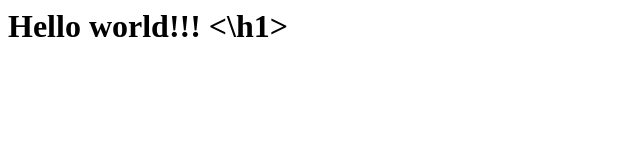
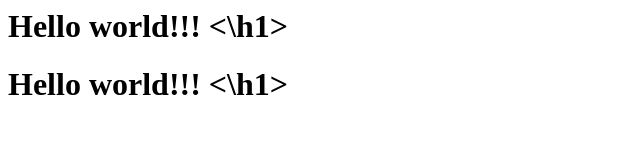
Before and after one commit to kurmangaliaruzhan/Lesson1, a plain HTML site: page index.html in a window 1280 px wide. Shown: the whole page, without its empty margins (0-640 px from the left). Drawn offline with Linux system fonts and the light colour scheme.

Commit message:
Second commit

```diff
--- a/index.html
+++ b/index.html
@@ -1 +1,2 @@
 <h1> Hello world!!! <\h1>
+<h1> Hello world!!! <\h1>
```
